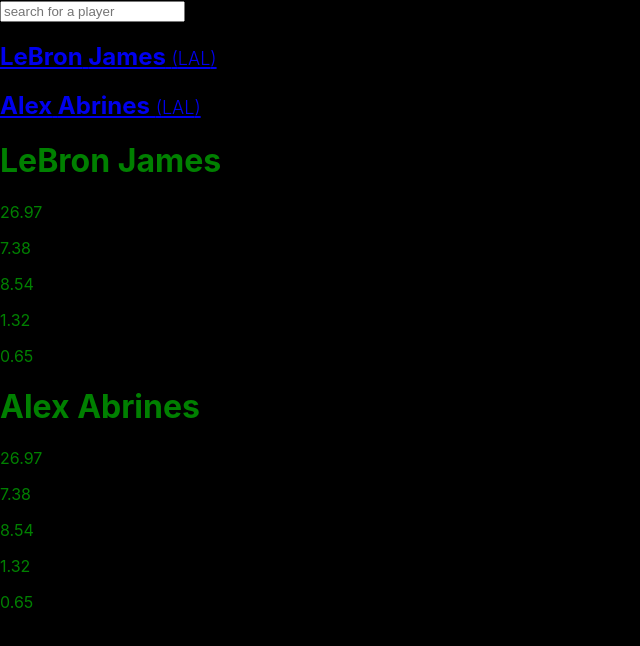
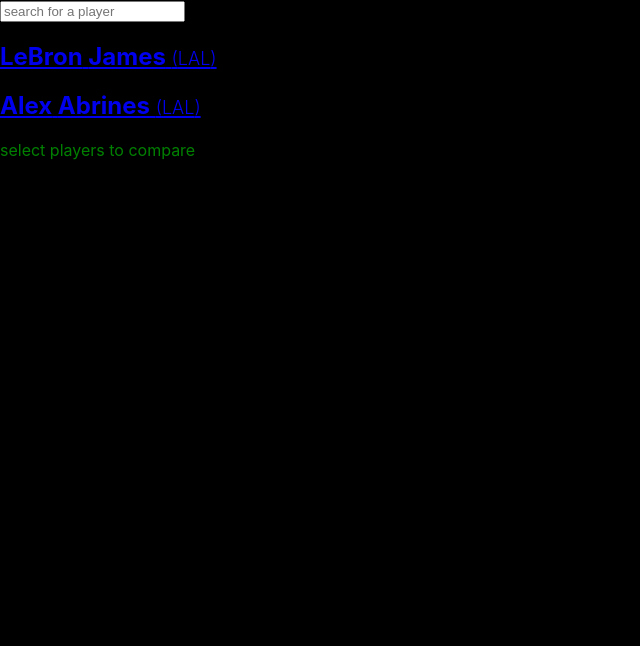
Before and after one commit to samorgan32/sei-proj-2-nba, a React (Create React App) app: page /player-comparison in a window 1280 px wide. Shown: the top 646 px of the page, without its empty margins (0-640 px from the left). Built offline with nearby package versions, Linux system fonts and the light colour scheme.

Commit message:
player now set to use activePlayers state

```diff
--- a/src/App.js
+++ b/src/App.js
@@ -11,12 +11,13 @@
 function App() {
 
   const [players, setPlayers] = useState(data.data)
+  const [activePlayers, setActivePlayers] = useState([])
 
   return (
     <div>
       <Search players={players} setPlayers={setPlayers} />
       <PlayerList players={players} setPlayers={setPlayers} />
-      <Route path="/player-comparison/" render={(routerProps) => <PlayerComparison players={players} setPlayers={setPlayers} match={routerProps.match} />} />
+      <Route path="/player-comparison/" render={(routerProps) => <PlayerComparison activePlayers={activePlayers} setActivePlayers={setActivePlayers} match={routerProps.match} />} />
     </div>
   );
 }
--- a/src/components/Player.js
+++ b/src/components/Player.js
@@ -1,9 +1,9 @@
 import React, { useState } from 'react';
 
-const Player = ({ players, setPlayers }) => {
+const Player = ({ activePlayers, setActivePlayers }) => {
 
-    if (!players) {
-        return <p>loading
+    if (!activePlayers) {
+        return <p>select players to compare
         </p>
     }
 
@@ -11,17 +11,17 @@
 
         <div>
             {
-                players.map((player) => (
+                activePlayers.map((activePlayer) => (
                     <div>
                         <div>
-                            <h1>{player.first_name} {player.last_name}</h1>
+                            <h1>{activePlayer.first_name} {activePlayer.last_name}</h1>
                         </div>
                         <div>
-                            <p>{player.pts}</p>
-                            <p>{player.ast}</p>
-                            <p>{player.reb}</p>
-                            <p>{player.stl}</p>
-                            <p>{player.blk}</p>
+                            <p>{activePlayer.pts}</p>
+                            <p>{activePlayer.ast}</p>
+                            <p>{activePlayer.reb}</p>
+                            <p>{activePlayer.stl}</p>
+                            <p>{activePlayer.blk}</p>
                         </div>
                     </div>
                 ))
```
